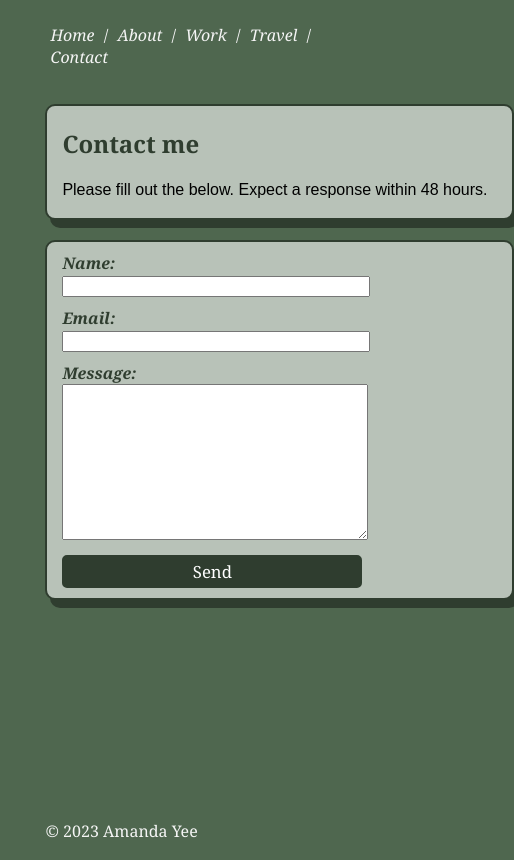
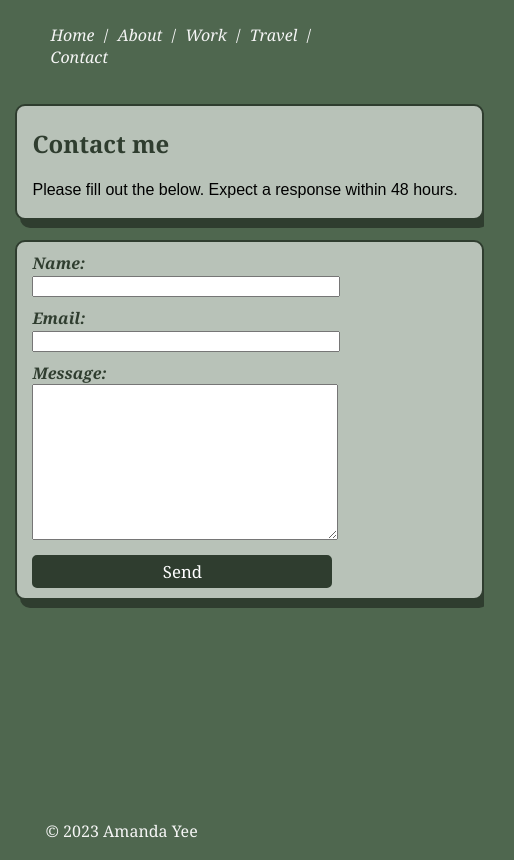
Before and after one commit to amanda-yee/amanda-yee.github.io, a plain HTML site: page contact.html in a window 390 px wide. Shown: the whole page, 514 px wide, since content can reach past the window. Drawn offline with Linux system fonts and the light colour scheme.

Commit message:
contact form responsive

```diff
--- a/css/style.css
+++ b/css/style.css
@@ -260,4 +260,12 @@ form {
     td {
         flex-basis: 50%;
     }
+
+    .contact {
+        margin-left: 2%;
+    }
+
+    #contact-form {
+        padding-left: 2%;
+    }
 }
```
